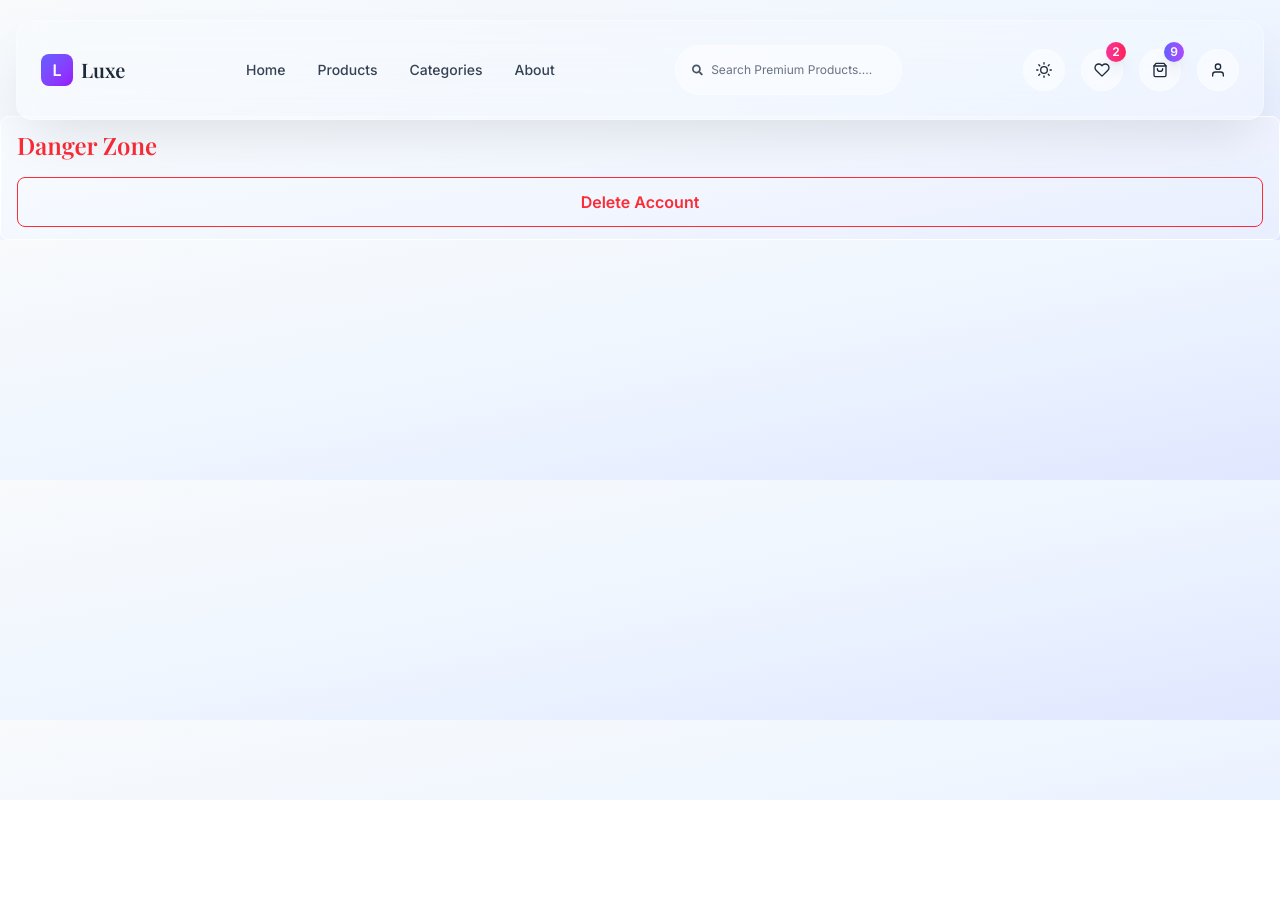
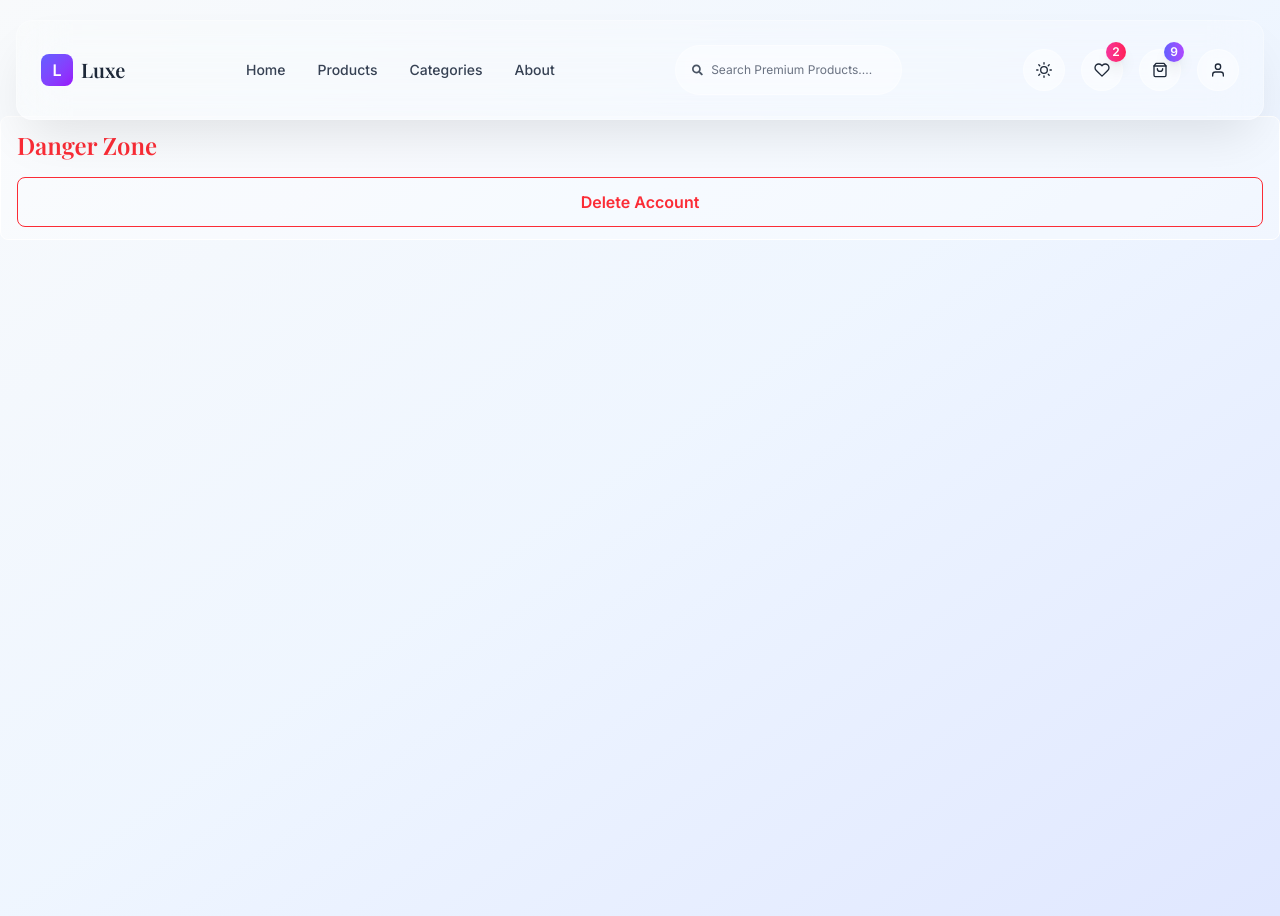
Before and after one commit to yasirakhlaque/next-ecom, a Next.js app: page /user/setting in a window 1280 px wide. Before the commit the page ends 800 px from the top, so only its background shows below. Built offline with nearby package versions, Linux system fonts and the light colour scheme; a web font is replaced by a local one.

Commit message:
Fixed Route

```diff
--- a/src/app/(dashboard)/user/setting/page.tsx
+++ b/src/app/(dashboard)/user/setting/page.tsx
@@ -1,9 +1,11 @@
 export default function UserSetting() {
     return (
-        <div className="bg-white/30 border-1 border-white px-4 py-3 rounded-lg">
-            <div className="flex flex-col justify-center gap-4">
-                <h1 className="text-2xl text-red-500 font-semibold" style={{ fontFamily: 'var(--font-playfair)' }}>Danger Zone</h1>
-                <button className="border-1 border-red-500 rounded-lg text-red-500 font-semibold py-3 hover:bg-red-500/10 transition-all duration-300 cursor-pointer">Delete Account</button>
+        <div className="min-h-screen">
+            <div className="bg-white/30 border-1 border-white px-4 py-3 rounded-lg">
+                <div className="flex flex-col justify-center gap-4">
+                    <h1 className="text-2xl text-red-500 font-semibold" style={{ fontFamily: 'var(--font-playfair)' }}>Danger Zone</h1>
+                    <button className="border-1 border-red-500 rounded-lg text-red-500 font-semibold py-3 hover:bg-red-500/10 transition-all duration-300 cursor-pointer">Delete Account</button>
+                </div>
             </div>
         </div>
     );
--- a/src/components/Navbar.tsx
+++ b/src/components/Navbar.tsx
@@ -69,7 +69,7 @@ export default function Navbar() {
                                     </li>
                                     <li className="flex items-center gap-1 hover:text-indigo-600 hover:bg-gray-200 pl-1 py-1 rounded-lg transition-colors duration-300">
                                         <IoSettingsOutline />
-                                        <Link href="/user/settings">Settings</Link>
+                                        <Link href="/user/setting">Settings</Link>
                                     </li>
                                     <li className="flex items-center gap-1 hover:text-indigo-600 hover:bg-gray-200 pl-1 py-1 rounded-lg transition-colors duration-300">
                                         <BsBoxArrowRight />
```
